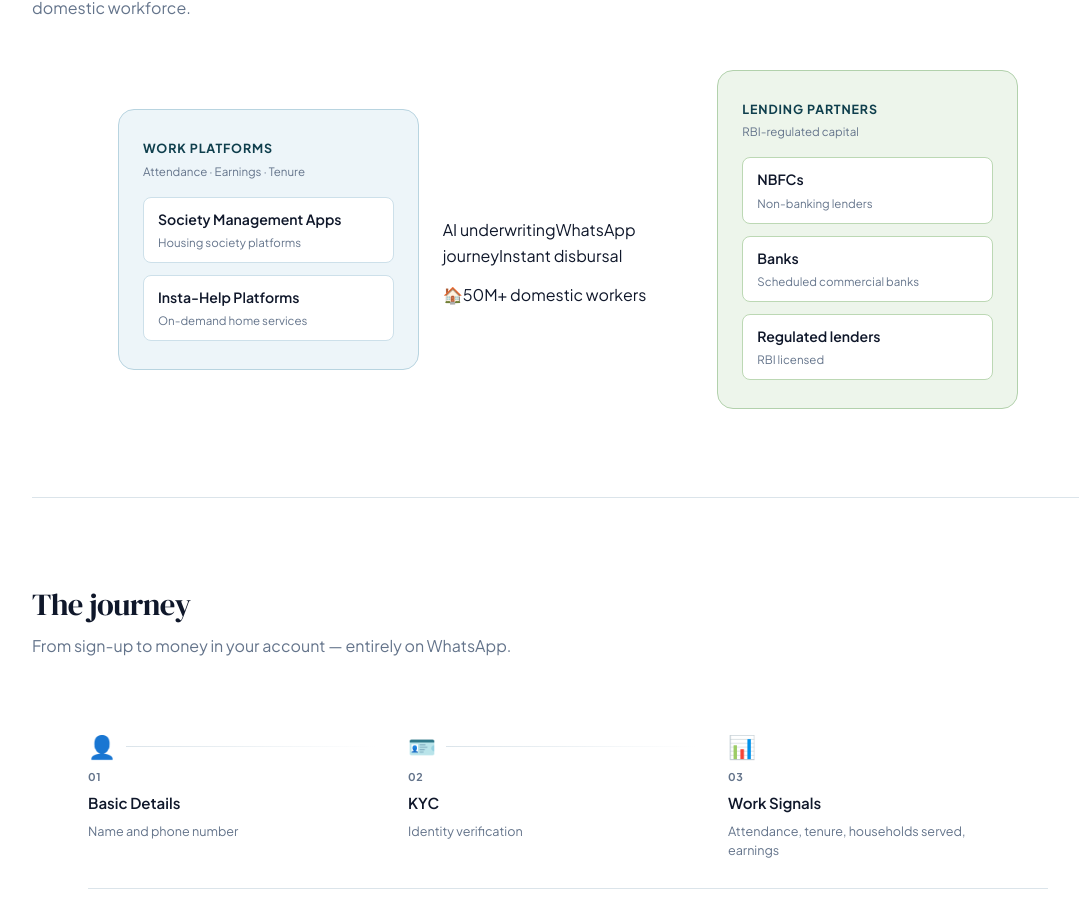
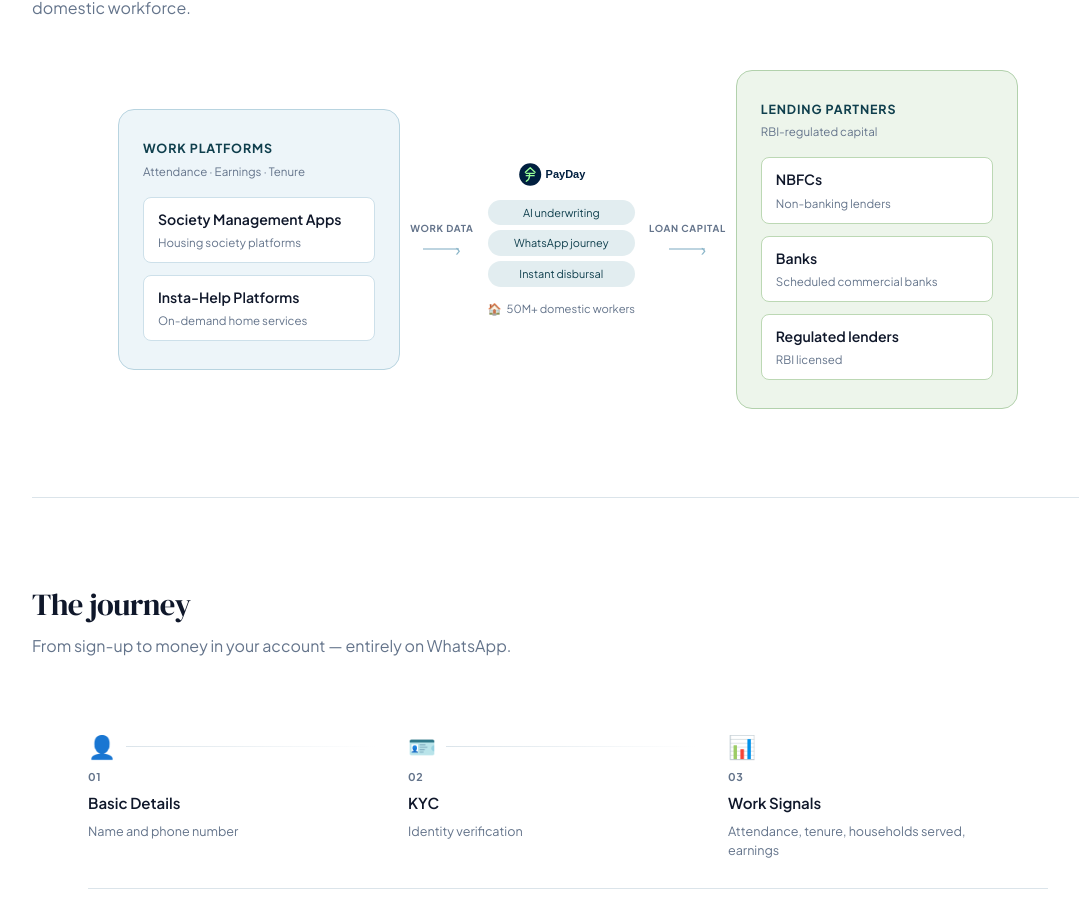
Before and after one commit to Payday-Tech/itspayday, a Next.js app: page / in a window 1280 px wide. Shown: the part 974-1889 px from the top of the page, without its empty margins (72-1151 px from the left). Built offline with nearby package versions, Linux system fonts and the light colour scheme; no server answers.

Commit message:
Ecosystem: remove center card, add arrow JSX between cards

```diff
--- a/app/page.tsx
+++ b/app/page.tsx
@@ -127,18 +127,36 @@
             </div>
           </div>
 
-          {/* Payday Hub */}
-          <div className="eco-card eco-card-center">
+          {/* Arrow: work data → */}
+          <div className="eco-arrow">
+            <span className="eco-arrow-label">work data</span>
+            <div className="eco-arrow-shaft">
+              <div className="eco-arrow-line" />
+              <span className="eco-arrow-head">›</span>
+            </div>
+          </div>
+
+          {/* Payday — no background box */}
+          <div className="eco-center-content">
             <Image src="/payday-logo.svg" alt="Payday" width={88} height={26}
-              style={{ filter: 'brightness(0) invert(1)', marginBottom: 8 }} />
-            <div className="eco-hub-tags">
-              <span className="eco-hub-tag">AI underwriting</span>
-              <span className="eco-hub-tag">WhatsApp journey</span>
-              <span className="eco-hub-tag">Instant disbursal</span>
+              style={{ marginBottom: 4 }} />
+            <div className="eco-center-tags">
+              <span className="eco-center-tag">AI underwriting</span>
+              <span className="eco-center-tag">WhatsApp journey</span>
+              <span className="eco-center-tag">Instant disbursal</span>
             </div>
-            <div className="eco-hub-worker">
+            <div className="eco-center-worker">
               <span>🏠</span>
               <span>50M+ domestic workers</span>
+            </div>
+          </div>
+
+          {/* Arrow: → loan capital */}
+          <div className="eco-arrow">
+            <span className="eco-arrow-label">loan capital</span>
+            <div className="eco-arrow-shaft">
+              <div className="eco-arrow-line" />
+              <span className="eco-arrow-head">›</span>
             </div>
           </div>
 
```
